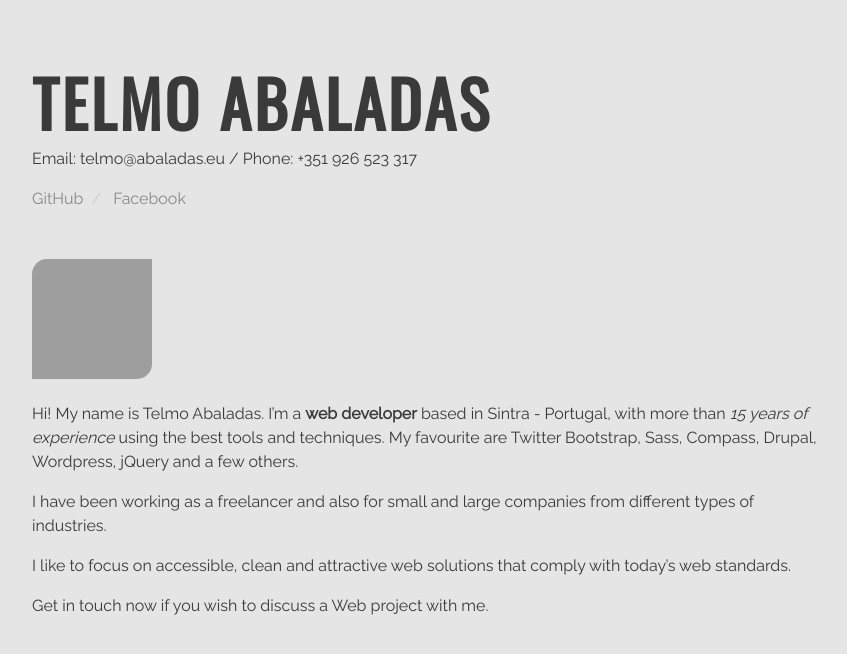
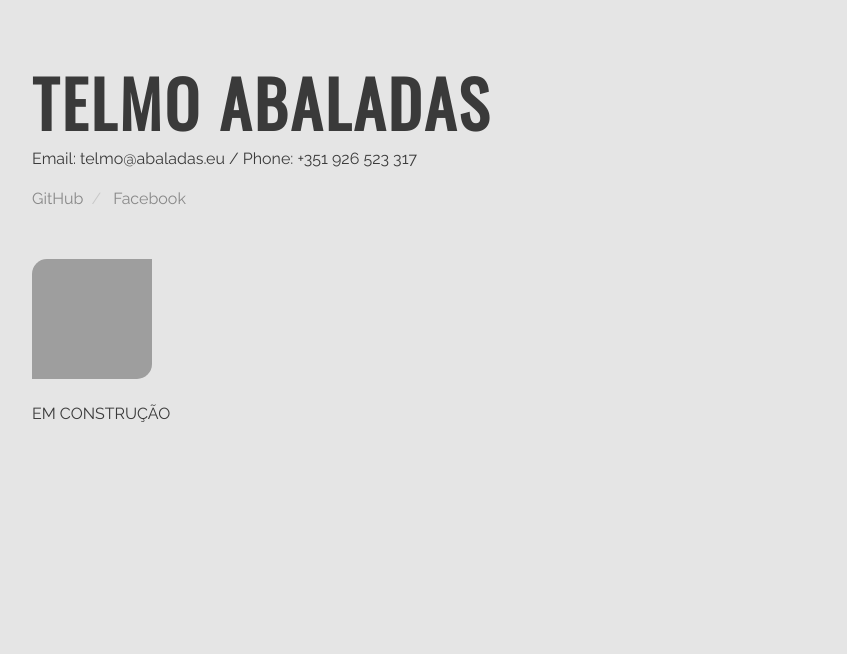
Before and after one commit to abaladas/abaladas-github, a Jekyll site: the page built from index.md, in a window 1280 px wide. Shown: the top 654 px of the page, without its empty margins (96-943 px from the left). Built offline with Jekyll 4.4.1, drawn with Linux system fonts in a browser that asks for light colours; our own code applies the rules of GitHub Pages for plain Markdown files; grey boxes are pictures that could not be loaded.

Commit message:
Update index.md

```diff
--- a/index.md
+++ b/index.md
@@ -1,12 +1 @@
----
-layout: default
----
-
-Hi! My name is {{ site.name }}. I'm a **{{ site.role | downcase }}** based in {{ site.location }}, with more than *15 years of experience* using the best tools and techniques.
-My favourite are Twitter Bootstrap, Sass, Compass, Drupal, Wordpress, jQuery and a few others.
-
-I have been working as a freelancer and also for small and large companies from different types of industries.
-
-I like to focus on accessible, clean and attractive web solutions that comply with today's web standards.
-
-Get in touch now if you wish to discuss a Web project with me.
+EM CONSTRUÇÃO
```
